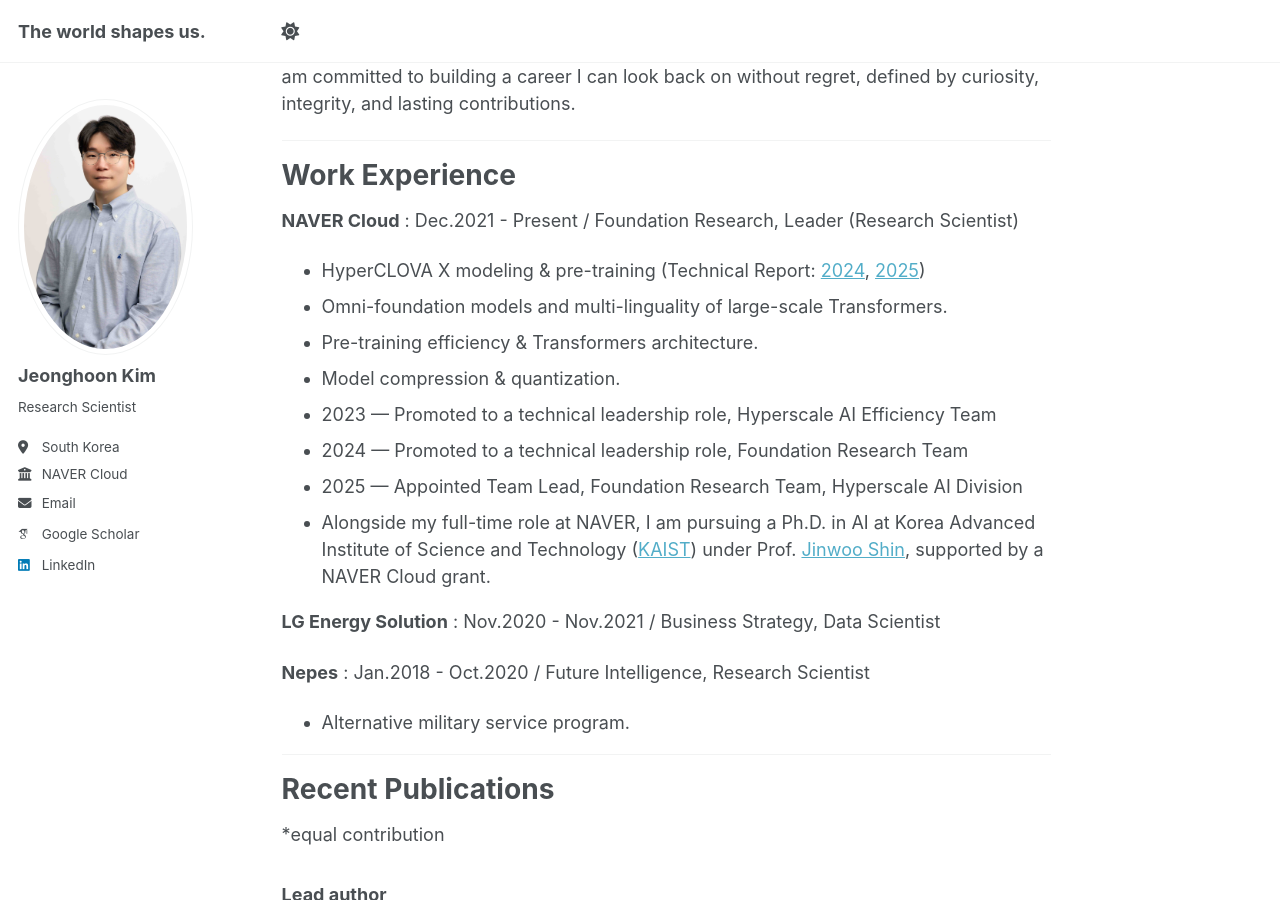
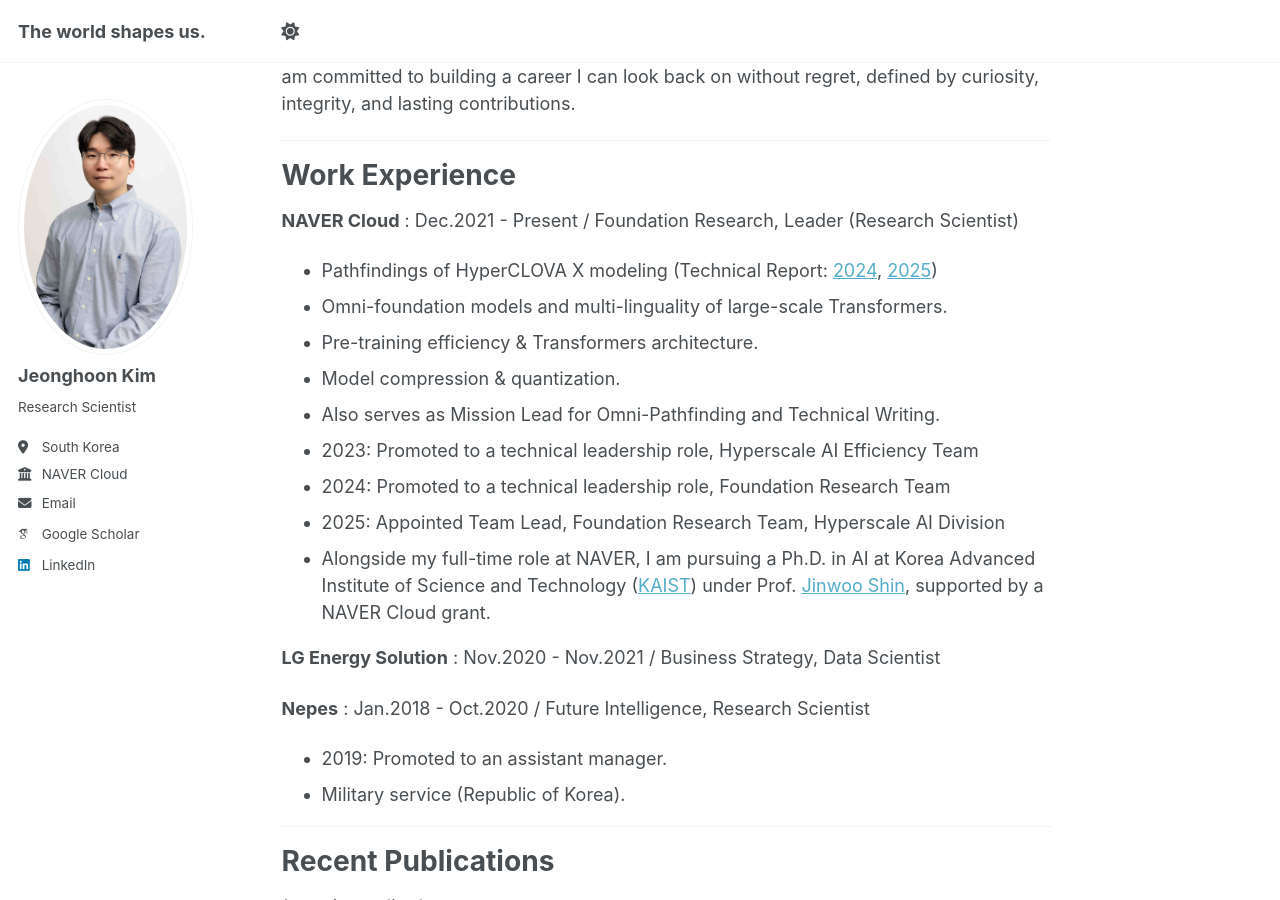
Before and after one commit to penpaperkeycode/penpaperkeycode.github.io, a Jekyll site: the page built from _pages/about.md, in a window 1280 px wide and 900 px high, scrolled down 417 px. Built offline with Jekyll 4.4.1, drawn with Linux system fonts in a browser that asks for light colours; some web fonts are replaced.

Commit message:
Update about.md

```diff
--- a/_pages/about.md
+++ b/_pages/about.md
@@ -19,19 +19,21 @@ Grounded in rigorous empirical methods, I aim to translate these insights into d
 Work Experience
 ======
 **NAVER Cloud** : Dec.2021 - Present / Foundation Research, Leader (Research Scientist)
-   * HyperCLOVA X modeling & pre-training (Technical Report: [2024](https://arxiv.org/abs/2404.01954), [2025](https://arxiv.org/abs/2506.22403))
+   * Pathfindings of HyperCLOVA X modeling (Technical Report: [2024](https://arxiv.org/abs/2404.01954), [2025](https://arxiv.org/abs/2506.22403))
    * Omni-foundation models and multi-linguality of large-scale Transformers.
    * Pre-training efficiency & Transformers architecture.
    * Model compression & quantization.
-   * 2023 — Promoted to a technical leadership role, Hyperscale AI Efficiency Team
-   * 2024 — Promoted to a technical leadership role, Foundation Research Team
-   * 2025 — Appointed Team Lead, Foundation Research Team, Hyperscale AI Division
+   * Also serves as Mission Lead for Omni-Pathfinding and Technical Writing.
+   * 2023: Promoted to a technical leadership role, Hyperscale AI Efficiency Team
+   * 2024: Promoted to a technical leadership role, Foundation Research Team
+   * 2025: Appointed Team Lead, Foundation Research Team, Hyperscale AI Division
    * Alongside my full-time role at NAVER, I am pursuing a Ph.D. in AI at Korea Advanced Institute of Science and Technology ([KAIST](https://www.kaist.ac.kr/en/)) under Prof. [Jinwoo Shin](https://alinlab.kaist.ac.kr/shin.html), supported by a NAVER Cloud grant.
 
 **LG Energy Solution** : Nov.2020 - Nov.2021 / Business Strategy, Data Scientist
 
 **Nepes** : Jan.2018 - Oct.2020 / Future Intelligence, Research Scientist
-   * Alternative military service program.
+   * 2019: Promoted to an assistant manager.
+   * Military service (Republic of Korea).
 
 -------
 
```
